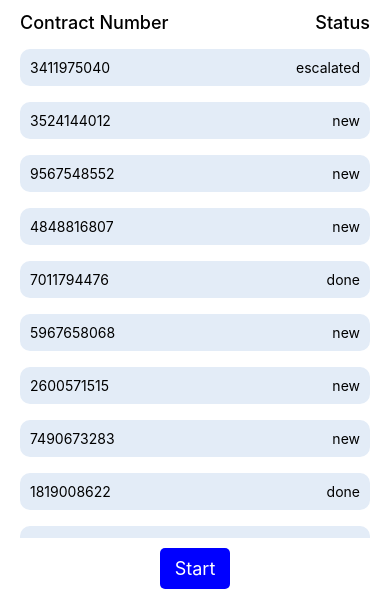
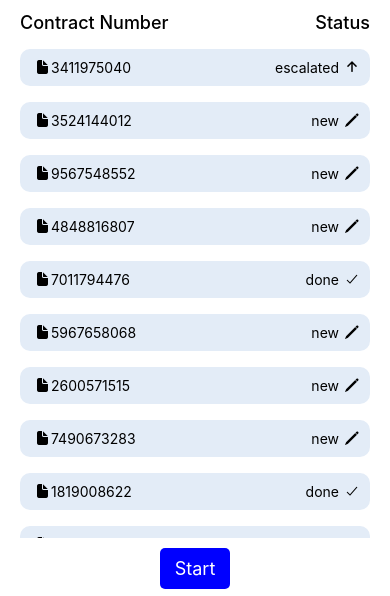
Before and after one commit to Damianjacob/insurance-taskapp, a React Native app: screen / in a window 390 px wide. Shown: the part 245-841 px from the top of the page. Built offline with nearby package versions, Linux system fonts and the light colour scheme.

Commit message:
Add icons and clean up

```diff
--- a/package.json
+++ b/package.json
@@ -17,7 +17,8 @@
     "react-native-gesture-handler": "~2.12.0",
     "react-native-pie-chart": "^3.0.2",
     "react-native-reanimated": "~3.3.0",
-    "react-native-svg": "13.9.0"
+    "react-native-svg": "13.9.0",
+    "expo-linear-gradient": "~12.3.0"
   },
   "devDependencies": {
     "@babel/core": "^7.20.0",
--- a/src/components/TaskCounter.tsx
+++ b/src/components/TaskCounter.tsx
@@ -20,9 +20,7 @@ export default function TaskCounter() {
     const numberCompletedTasks = completedTasks.length
     const tasksCompletedInLastHour = completedTasks.filter(task => task.completionTime !== undefined && currentTime - task.completionTime < 60 * 60 * 1000)
     const taskPercentage = numberCompletedTasks / TASKGOAL
-    console.log(taskPercentage)
     const strokeDashoffset = numberCompletedTasks === 0 ? circleCircumference : circleCircumference * (1 - taskPercentage)
-    console.log('strokedashoffset: ' + strokeDashoffset)
     return (
         <View style={styles.container}>
             <Text style={styles.counterText}>Tasks completed in the last hour</Text>
--- a/src/screens/TaskDetailScreen.tsx
+++ b/src/screens/TaskDetailScreen.tsx
@@ -4,6 +4,8 @@ import { TaskDetailProps } from '../utils/types';
 import GenericButton from '../components/buttons/GenericButton';
 import { TaskContext } from '../../App';
 import TaskCounter from '../components/TaskCounter';
+import { LinearGradient } from 'expo-linear-gradient';
+import Ionicons from '@expo/vector-icons/Ionicons';
 
 const windowWidth = Dimensions.get('window').width;
 const windowHeight = Dimensions.get('window').height;
@@ -12,17 +14,14 @@ const TaskDetailScreen: FC<TaskDetailProps> = ({ navigation, route }) => {
     const [userInput, setUserInput] = useState<string>('')
     const [inputErrorMessage, setInputErrorMessage] = useState<string>('')
     const taskContext = useContext(TaskContext)
-    // const updateTaskArray = taskContext.updateTaskArray
     const updateTask = taskContext.updateTask
-    // const taskArray = route.params.tasks
+
     const filterBy = route.params.filterBy
     // Define the task array based on whether there was a filter for the status
     const taskArray = filterBy ? taskContext.taskArray.filter(task => task.status === filterBy) : taskContext.taskArray
     const taskIndex = route.params.taskIndex
     const currentTask = taskArray[taskIndex]
 
-    console.log('currentTask:')
-    console.log(currentTask)
     const skipTask = () => {
         if (taskArray.length > taskIndex) {
             navigation.navigate('TaskDetail', { tasks: taskArray, taskIndex: taskIndex + 1, filterBy })
@@ -61,7 +60,6 @@ const TaskDetailScreen: FC<TaskDetailProps> = ({ navigation, route }) => {
 
     const updateMissingInfo = () => {
         const valid = validateInput(userInput)
-        console.log('userinput: ' + userInput)
 
         if (valid) {
             const updatedTask = {
@@ -69,8 +67,6 @@ const TaskDetailScreen: FC<TaskDetailProps> = ({ navigation, route }) => {
                 birthdate: userInput
             }
 
-            console.log('updated task: ')
-            console.log(updatedTask)
             if (updateTask) {
                 updateTask(updatedTask)
             } else {
@@ -103,10 +99,27 @@ const TaskDetailScreen: FC<TaskDetailProps> = ({ navigation, route }) => {
                     contentContainerStyle={{ alignItems: 'center' }}>
                     {currentTask ?
                         <>
+                            <View style={styles.taskCard}>
+                                <LinearGradient
+                                    colors={['lightblue', 'white']}
+                                    style={styles.linearGradient}
+                                >
+                                    <View style={styles.taskHeaderSection}>
                                         <Text style={styles.header}>Please check the age of the patient</Text>
-                            <View style={styles.taskCard}>
+                                        <Text style={styles.description}>Rule 334: The GOZ 2000 can only be billed from 7 to 18 years of age. For insured persons under 6 years of age, only billable in the case of premature eruption of the 6-year molar.</Text>
+                                        <Text style={styles.subHeader}>Status: {currentTask.status}</Text>
+                                    </View>
+                                </LinearGradient>
+                                <View style={styles.row}>
+                                    <Ionicons
+                                        name='person'
+                                        size={32}
+                                        style={styles.icon} />
+                                    <View>
                                         <Text style={[styles.label, { color: 'blue' }]}>Insured Person</Text>
                                         <Text style={[styles.value, { color: 'blue' }]}>{currentTask.name}</Text>
+                                    </View>
+                                </View>
                                 <Text style={styles.label}>Contract Number</Text>
                                 <Text style={styles.value}>{currentTask.contractNumber}</Text>
                                 <View style={styles.columnContainer}>
@@ -130,6 +143,10 @@ const TaskDetailScreen: FC<TaskDetailProps> = ({ navigation, route }) => {
                                 </View>
                             </View>
 
+
+                            {currentTask.status !== 'new' ?
+                                <></>
+                                :
                                 <View style={styles.userInputContainer}>
                                     <Text style={styles.userInputLabel}>Insert missing information: birthdate</Text>
                                     <TextInput
@@ -148,7 +165,7 @@ const TaskDetailScreen: FC<TaskDetailProps> = ({ navigation, route }) => {
                                         />
                                     </View>
                                 </View>
-
+                            }
                             <View style={styles.buttonRow}>
                                 <GenericButton
                                     text='Escalate'
@@ -206,7 +223,10 @@ const styles = StyleSheet.create({
     },
     header: {
         fontSize: 30,
-        fontWeight: 'bold'
+        fontWeight: 'bold',
+        textAlign: 'center'
+    },
+    description: {
     },
     taskCard: {
         borderRadius: 5,
@@ -271,6 +291,34 @@ const styles = StyleSheet.create({
     inputErrorMessage: {
         color: 'red',
         textAlign: 'center'
+    },
+    taskHeaderSection: {
+        // backgroundColor: 'lightblue',
+        marginHorizontal: -10,
+        marginTop: -10,
+        paddingHorizontal: 10,
+        paddingTop: 10
+    },
+    linearGradient: {
+        marginHorizontal: -10,
+        marginTop: -10,
+        paddingHorizontal: 10,
+        paddingTop: 10
+    },
+    subHeader: {
+        textAlign: 'center',
+        fontSize: 18,
+        marginTop: 5,
+        fontWeight: '500'
+    },
+    row: {
+        flexDirection: 'row',
+        alignItems: 'center',
+        // justifyContent: 'center'
+    },
+    icon: {
+        marginRight: 10,
+        color: 'blue'
     }
 });
 
--- a/src/screens/TaskListScreen.tsx
+++ b/src/screens/TaskListScreen.tsx
@@ -1,27 +1,25 @@
-import React, { FC, useContext } from 'react';
-import { StyleSheet, Text, View, SafeAreaView, FlatList, Dimensions, TouchableOpacity, Button, Alert } from 'react-native';
+import React, { FC, useContext, useState } from 'react';
+import { StyleSheet, Text, View, SafeAreaView, FlatList, Dimensions, TouchableOpacity, Alert } from 'react-native';
 import { TaskListProps } from '../utils/types';
 import { Task } from '../utils/types';
 import GenericButton from '../components/buttons/GenericButton';
 import { TaskContext } from '../../App';
 import TaskCounter from '../components/TaskCounter';
 import TaskPieChart from '../components/TaskPieChart';
+import Ionicons from '@expo/vector-icons/Ionicons';
 
 
 const windowWidth = Dimensions.get('window').width;
 const windowHeight = Dimensions.get('window').height;
 const TaskListScreen: FC<TaskListProps> = ({ navigation, route }) => {
-    // const [taskArray, setTaskArray] = useState<Task[]>([])
     const taskContext = useContext(TaskContext)
     const taskArray = taskContext.taskArray
-    // const updateTaskArray = taskContext.updateTaskArray
-    // const [currentTaskIndex, setCurrentTaskIndex] = useState<number>(0)
+    const [filter, setFilter] = useState<"new" | "done" | "escalated" | undefined>(undefined)
     const newTasks: Task[] = taskArray.filter(task => task.status === 'new')
 
     const startTaskList = () => {
-        // create array that contains only new tasks
         if (newTasks.length > 0) {
-            navigation.navigate('TaskDetail', { tasks: newTasks, taskIndex: 0, filterBy: 'new' })
+            navigation.navigate('TaskDetail', { tasks: newTasks, taskIndex: 0, filterBy: filter })
         } else {
             Alert.alert('There are no new tasks')
         }
@@ -32,8 +30,20 @@ const TaskListScreen: FC<TaskListProps> = ({ navigation, route }) => {
             <TouchableOpacity
                 onPress={() => navigation.navigate('TaskDetail', { tasks: taskArray, taskIndex: index })}>
                 <View style={styles.itemContainer}>
-                    <Text style={styles.itemContractNumber}>{item.contractNumber}</Text>
-                    <Text>{item.status}</Text>
+                    <View style={styles.iconRow}>
+                        <Ionicons
+                            name='document'
+                            size={16}
+                            style={styles.icon} />
+                        <Text style={styles.itemContractNumber}>{item.contractNumber}</Text>
+                    </View>
+                    <View style={styles.iconRow}>
+                        <Text>{item.status}</Text>
+                        <Ionicons
+                            name={item.status === 'done' ? 'checkmark' : item.status === 'escalated' ? 'arrow-up' : 'pencil'}
+                            size={16}
+                            style={styles.icon} />
+                    </View>
                 </View>
             </TouchableOpacity>
         )
@@ -130,6 +140,12 @@ const styles = StyleSheet.create({
     buttonContainer: {
         marginVertical: 10
     },
+    iconRow: {
+        flexDirection: 'row'
+    },
+    icon: {
+        marginLeft: 5
+    },
 });
 
 export default TaskListScreen
```
Also changed, not shown: src/components/TaskPieChart.tsx (+0 -8 lines), 1 other file (tests, documents, lock files or other folders). Lines whose indentation alone changed are shown as unchanged.
